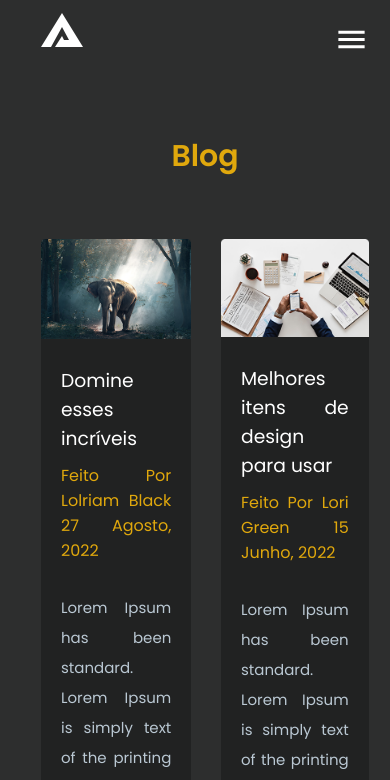
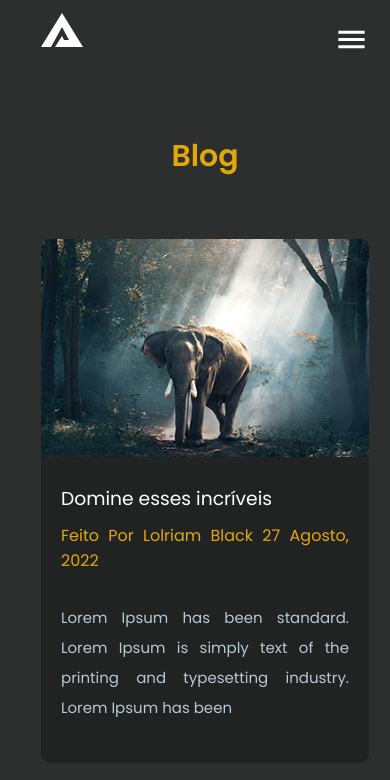
Before and after one commit to GabrielBarbosa07/Portfolio, a React (Create React App) app: page /blog in a window 390 px wide. Shown: the top 780 px of the page. Built offline with nearby package versions, Linux system fonts and the light colour scheme.

Commit message:
Ajuste no css

```diff
--- a/src/App.css
+++ b/src/App.css
@@ -533,9 +533,19 @@ footer i a {
     text-align: justify;
   }
 
+  .services .container .content {
+    display: grid;
+    grid-template-columns: 1fr;
+  }
+
   .portifolio .catButton {
     display: flex;
     flex-direction: column;
+  }
+
+  .portifolio .container .content {
+    display: grid;
+    grid-template-columns: 1fr;
   }
 
   .left,
@@ -546,6 +556,11 @@ footer i a {
   .grid3,
   .grid4 {
     grid-template-columns: repeat(2, 1fr);
+  }
+
+  .blog .container .content {
+    display: grid;
+    grid-template-columns: 1fr;
   }
 
   .contact .right,
```
